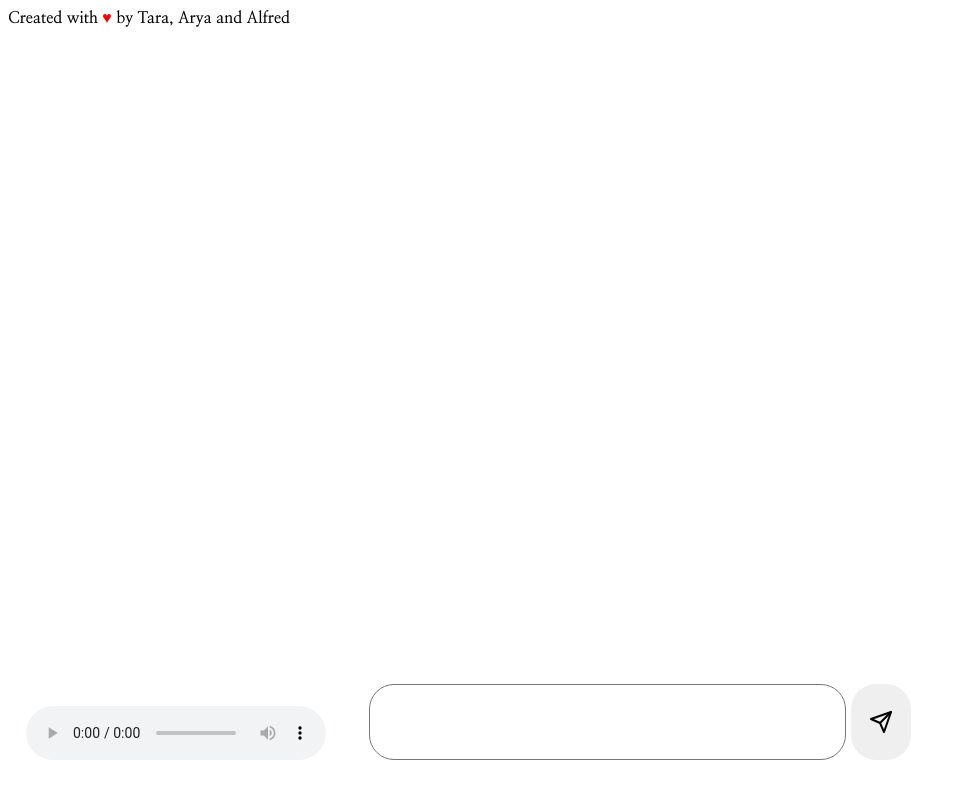
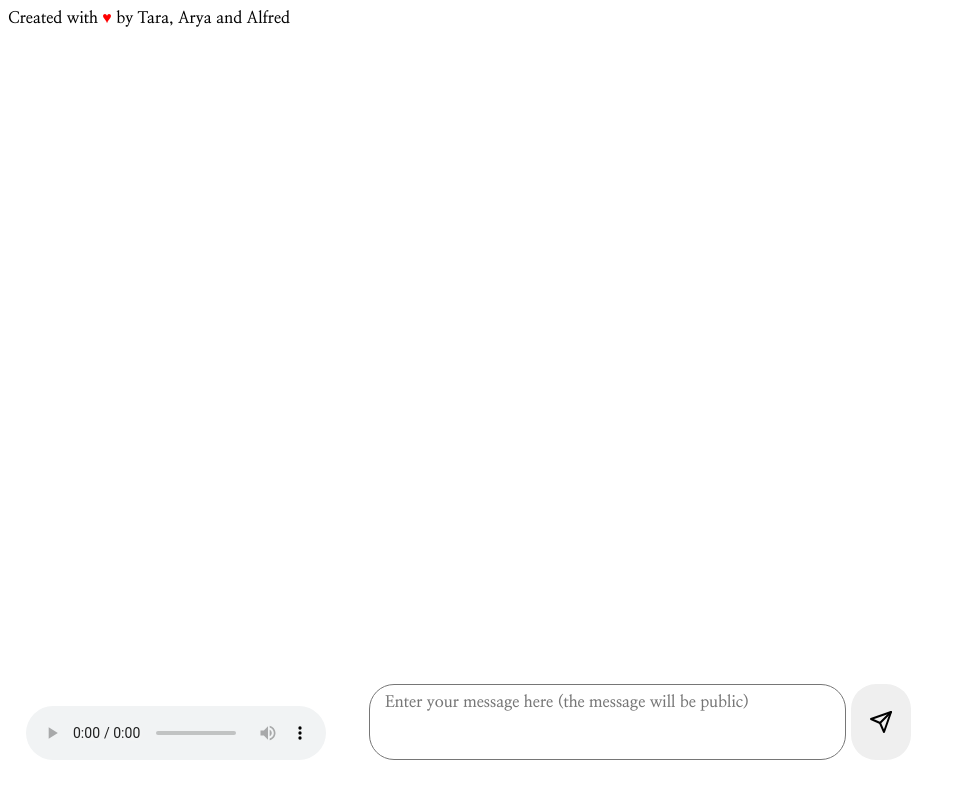
Before and after one commit to AlfredDaimari/webby-mood, a website: page public/index.html in a window 1280 px wide. Shown: the whole page, without its empty margins (0-965 px from the left). Drawn offline with nearby package versions, Linux system fonts and the light colour scheme; no server answers.

Commit message:
accessibility change

```diff
--- a/public/index.html
+++ b/public/index.html
@@ -17,7 +17,7 @@
     </audio>
     <div id="text-display"></div>
     <form onsubmit="message(event)" id='ms-box'>
-      <textarea type="text" id="t-box" cols="50" rows="3" onkeypress="checkEnter(event)"/></textarea>
+      <textarea type="text" id="t-box" cols="50" rows="3" onkeypress="checkEnter(event)" placeholder="Enter your message here (the message will be public)"/></textarea>
       <button type="submit"><svg xmlns="http://www.w3.org/2000/svg" width="24" height="24" viewBox="0 0 24 24" fill="none" stroke="currentColor" stroke-width="2" stroke-linecap="round" stroke-linejoin="round" class="feather feather-send"><line x1="22" y1="2" x2="11" y2="13"></line><polygon points="22 2 15 22 11 13 2 9 22 2"></polygon></svg></button>
     </form>
   </body>
```
